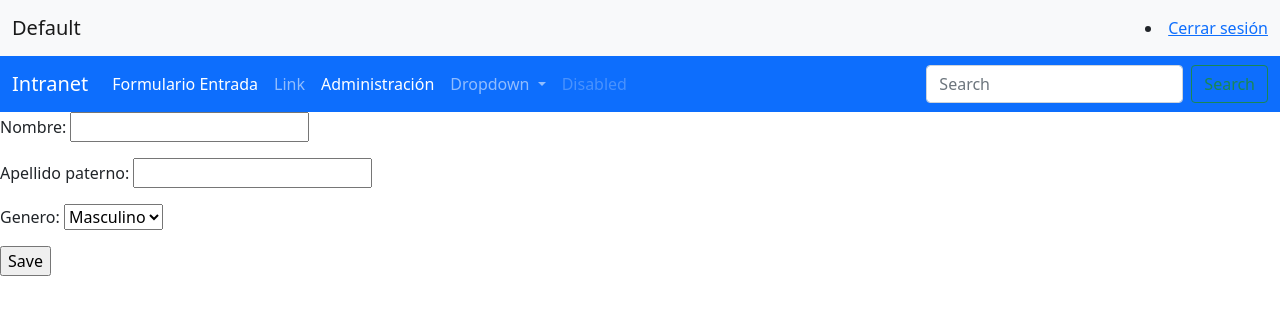
After one commit to FFloresM/PythonMLDB, a Django app: template intranet/intra/templates/intra/oficioentrada_form.html in a window 1280 px wide. The commit adds this page. Shown: the top 315 px of the page. Run offline with Django 3.2, Linux system fonts and the light colour scheme; the template is opened without the code that fills it: values that come from a table or form of the project are taken from there, others are empty.

Commit message:
formulario entrada

```diff
--- a/intranet/intra/templates/intra/base.html
+++ b/intranet/intra/templates/intra/base.html
@@ -5,6 +5,7 @@
         <meta name="viewport" content="width=device-width, initial-scale=1">
         <title>
             {% block title%}
+            Página de inicio
             {% endblock%}
         </title>
 
@@ -36,7 +37,7 @@
                     <div class="collapse navbar-collapse" id="navbarSupportedContent">
                     <ul class="navbar-nav me-auto mb-2 mb-lg-0">
                         <li class="nav-item">
-                        <a class="nav-link active" aria-current="page" href="#">Inicio</a>
+                        <a class="nav-link active" aria-current="page" href="{% url 'intra:formulario-entrada' %}">Formulario Entrada</a>
                         </li>
                         <li class="nav-item">
                             <a class="nav-link" href="#">Link</a>
@@ -68,5 +69,8 @@
                 </div>
             </nav>
         {% endblock %}
+
+        {% block contenido %}
+        {% endblock contenido %}
     </body>
 </html>
--- /dev/null
+++ b/intranet/intra/templates/intra/oficioentrada_form.html
@@ -0,0 +1,10 @@
+{% extends 'intra/base.html' %}
+{% block title %}
+    Formulariom de Entrada
+{% endblock title %}
+{% block contenido %}
+<form method="post">{% csrf_token %}
+    {{ form.as_p }}
+    <input type="submit" value="Save">
+</form>
+{% endblock contenido %}
--- a/intranet/intra/urls.py
+++ b/intranet/intra/urls.py
@@ -2,6 +2,9 @@ from django.urls import path
 
 from . import views
 
+app_name = 'intra'
+
 urlpatterns = [
     path('', views.index, name='index'),
+    path('entrada/', views.OficioEntradaCreateView.as_view(), name='formulario-entrada'),
 ]
```
Also changed, not shown: intranet/intra/views.py (+8 -0 lines), proyecto_Web/proyecto/estadisticas/__init__.py (deleted), proyecto_Web/proyecto/estadisticas/migrations/__init__.py (deleted), proyecto_Web/proyecto/proyecto/__init__.py (deleted), 1 other file.
